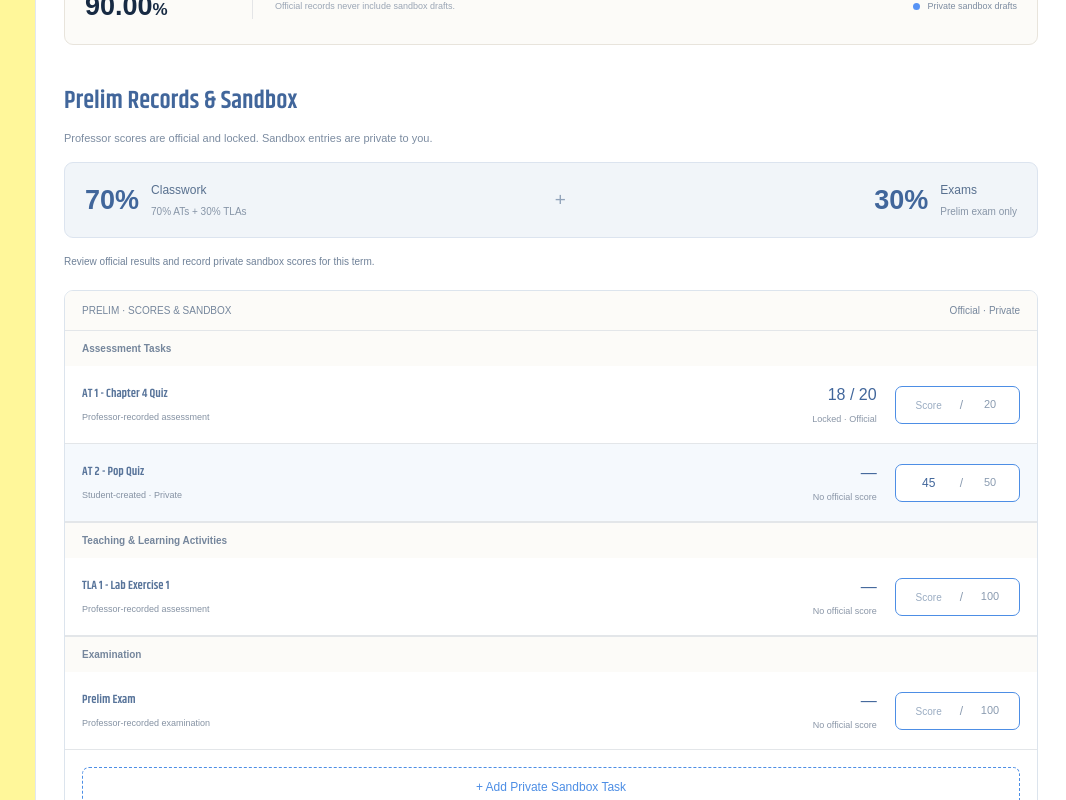
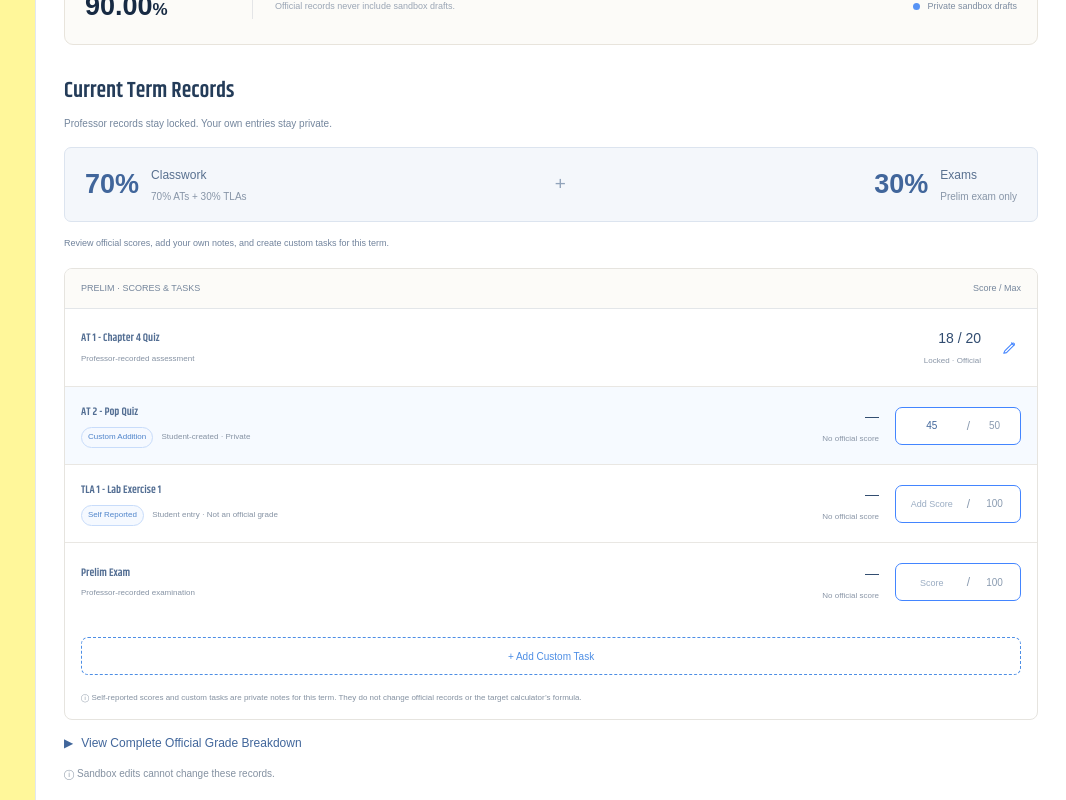
Before and after one commit to UIC-CCS-WEB-DEVELOPMENT-2026-2027/grade-compute, a React (Vite) app: page /student/subject/C101 in a window 1280 px wide. Shown: the part 380-1180 px from the top of the page, without its empty margins (214-1280 px from the left). Built offline with nearby package versions, Linux system fonts and the light colour scheme.

Commit message:
Refine current term records layout and labels

```diff
--- a/src/components/student/CurrentTermRecord.css
+++ b/src/components/student/CurrentTermRecord.css
@@ -390,8 +390,8 @@
     display: flex;
     align-items: center;
     gap: 8px;
-    margin-top: 24px;
-    padding: 8px 0;
+    margin-top: 12px;
+    padding: 4px 0;
     border: none;
     background: transparent;
     color: #41669b;
@@ -509,6 +509,177 @@
 
     .add-task-form {
         padding: 12px 10px;
+    }
+}
+
+@media (max-width: 380px) {
+    .record-row {
+        align-items: flex-start;
+        flex-direction: column;
+    }
+}
+
+.current-term-records {
+    margin-top: 30px;
+    color: #526c91;
+    font-family: Arial, sans-serif;
+}
+
+.records-heading h2 {
+    color: #243c59;
+    font-size: 22px;
+    font-weight: 600;
+}
+
+.records-heading p {
+    margin: 8px 0 16px;
+    color: #74869d;
+    font-size: 10px;
+}
+
+.grade-weight {
+    min-height: 75px;
+    border-radius: 7px;
+    background: #f4f7fb;
+}
+
+.records-description {
+    margin: 14px 0 18px;
+    color: #71839c;
+    font-size: 9px;
+}
+
+.records-box {
+    border-color: #e6e4df;
+    border-radius: 8px;
+}
+
+.records-header {
+    min-height: 40px;
+    padding: 12px 16px;
+    background: #fcfbf8;
+    color: #75869c;
+    font-size: 9px;
+}
+
+.term-task-heading {
+    display: none;
+}
+
+.term-task-section + .term-task-section {
+    border-top: 0;
+}
+
+.record-row {
+    min-height: 78px;
+    padding: 14px 16px;
+    gap: 16px;
+    border-bottom-color: #e9e7e3;
+}
+
+.term-task-section:last-of-type .record-row {
+    border-bottom: 0;
+}
+
+.record-information h3 {
+    display: flex;
+    align-items: baseline;
+    gap: 5px;
+    color: #536e93;
+    font-size: 11px;
+}
+
+.record-category {
+    flex: 0 0 auto;
+}
+
+.record-information p {
+    margin-top: 6px;
+    font-size: 8px;
+}
+
+.official-score {
+    min-width: 94px;
+}
+
+.official-score strong {
+    color: #314c70;
+    font-size: 14px;
+}
+
+.official-score small {
+    font-size: 8px;
+}
+
+.score-input-group {
+    width: 126px;
+    min-height: 38px;
+    padding: 5px 8px;
+    border-radius: 7px;
+    border-color: #4385ff;
+}
+
+.score-input-group input {
+    flex: 1;
+    width: 54px;
+    font-size: 10px;
+}
+
+.score-input-group input::placeholder {
+    font-size: 9px;
+}
+
+.score-input-group .sandbox-max-score {
+    width: 35px;
+    font-size: 10px;
+}
+
+.edit-score-button {
+    width: 24px;
+    height: 30px;
+    padding: 5px;
+    border: 0;
+    background: transparent;
+    color: #4385ff;
+    cursor: pointer;
+}
+
+.edit-score-button svg {
+    display: block;
+    width: 14px;
+    height: 14px;
+}
+
+.custom-record {
+    background: #f6faff;
+}
+
+.add-task-button {
+    width: calc(100% - 32px);
+    min-height: 38px;
+    margin: 16px;
+    border-radius: 7px;
+    font-size: 10px;
+}
+
+.records-privacy {
+    padding: 0 16px 14px;
+    font-size: 8px;
+}
+
+@media (max-width: 600px) {
+    .record-row {
+        align-items: center;
+        flex-direction: row;
+        padding: 12px 10px;
+    }
+
+    .official-score {
+        min-width: auto;
+    }
+
+    .score-input-group {
+        width: 106px;
     }
 }
 
--- a/src/components/student/CurrentTermRecord.jsx
+++ b/src/components/student/CurrentTermRecord.jsx
@@ -20,6 +20,7 @@ function CurrentTermRecords({ classId, term = "Prelim" }) {
     const [taskCategory, setTaskCategory] = useState("AT");
     const [showAddTask, setShowAddTask] = useState(false);
     const [showBreakdown, setShowBreakdown] = useState(false);
+    const [editingScores, setEditingScores] = useState({});
     const [saveError, setSaveError] = useState("");
 
     const classItem = dbData?.classes?.find((item) => item.id === classId);
@@ -168,10 +169,9 @@ function CurrentTermRecords({ classId, term = "Prelim" }) {
     return (
         <section className="current-term-records">
             <header className="records-heading">
-                <h2>{term} Records &amp; Sandbox</h2>
+                <h2>Current Term Records</h2>
                 <p>
-                    Professor scores are official and locked. Sandbox entries
-                    are private to you.
+                    Professor records stay locked. Your own entries stay private.
                 </p>
             </header>
 
@@ -194,14 +194,13 @@ function CurrentTermRecords({ classId, term = "Prelim" }) {
             </div>
 
             <p className="records-description">
-                Review official results and record private sandbox scores for
-                this term.
+                Review official scores, add your own notes, and create custom tasks for this term.
             </p>
 
             <div className="records-box">
                 <div className="records-header">
-                    <span>{term.toUpperCase()} · SCORES &amp; SANDBOX</span>
-                    <span>Official · Private</span>
+                    <span>{term.toUpperCase()} · SCORES &amp; TASKS</span>
+                    <span>Score / Max</span>
                 </div>
 
                 {["AT", "TLA"].map((category) => {
@@ -213,13 +212,21 @@ function CurrentTermRecords({ classId, term = "Prelim" }) {
                                     ? "Assessment Tasks"
                                     : "Teaching & Learning Activities"}
                             </h3>
-                            {categoryTasks.length ? categoryTasks.map((task) => (
+                            {categoryTasks.length ? categoryTasks.map((task) => {
+                                const name = taskName(task, category);
+                                const displayName = task.isCustomTask &&
+                                    !name.toLowerCase().startsWith(category.toLowerCase())
+                                    ? `${category} - ${name}`
+                                    : name;
+                                return (
                                 <div className={`record-row ${task.isCustomTask ? "custom-record" : ""}`} key={task.id}>
                                     <div className="record-information">
-                                        <h3>{taskName(task, category)}</h3>
+                                        <h3>{displayName}</h3>
                                         <p>
                                             {task.isCustomTask
-                                                ? "Student-created · Private"
+                                                ? <><span className="record-tag">Custom Addition</span> Student-created · Private</>
+                                                : task.officialScore === null || task.officialScore === undefined
+                                                    ? <><span className="record-tag">Self Reported</span> Student entry · Not an official grade</>
                                                     : "Professor-recorded assessment"}
                                         </p>
                                     </div>
@@ -235,6 +242,11 @@ function CurrentTermRecords({ classId, term = "Prelim" }) {
                                                 : "Locked · Official"}
                                         </small>
                                     </div>
+                                    {(task.officialScore === null ||
+                                        task.officialScore === undefined ||
+                                        task.studentReportedScore !== null &&
+                                        task.studentReportedScore !== undefined ||
+                                        editingScores[task.id]) ? (
                                         <div className="score-editor">
                                             <label className="score-input-group">
                                                 <input
@@ -242,8 +254,8 @@ function CurrentTermRecords({ classId, term = "Prelim" }) {
                                                     min="0"
                                                     max={task.maxScore}
                                                     step="any"
-                                                placeholder="Score"
-                                                aria-label={`Private score for ${taskName(task, category)}`}
+                                                    placeholder="Add Score"
+                                                    aria-label={`Private score for ${displayName}`}
                                                     value={task.studentReportedScore ?? ""}
                                                     onChange={(event) =>
                                                         updateSandbox(category, task.id, "studentReportedScore", event.target.value)
@@ -255,8 +267,24 @@ function CurrentTermRecords({ classId, term = "Prelim" }) {
                                                 </span>
                                             </label>
                                         </div>
+                                    ) : (
+                                        <button
+                                            type="button"
+                                            className="edit-score-button"
+                                            aria-label={`Add a private score for ${displayName}`}
+                                            onClick={() => setEditingScores((scores) => ({
+                                                ...scores,
+                                                [task.id]: true,
+                                            }))}
+                                        >
+                                            <svg viewBox="0 0 16 16" fill="none" aria-hidden="true">
+                                                <path d="m10.8 2.2 3 3M2 14l3.2-.7L13.8 4.7a1.4 1.4 0 0 0-2-2L3.2 11.3 2 14Z" stroke="currentColor" strokeWidth="1.2" strokeLinecap="round" strokeLinejoin="round" />
+                                            </svg>
+                                        </button>
+                                    )}
                                 </div>
-                            )) : (
+                            );
+                            }) : (
                                 <p className="term-empty">No {category} records for {term} yet.</p>
                             )}
                         </section>
@@ -319,7 +347,7 @@ function CurrentTermRecords({ classId, term = "Prelim" }) {
                         </select>
                         <input
                             type="text"
-                            placeholder="Enter sandbox task name"
+                            placeholder="Task name"
                             value={taskNameInput}
                             onChange={(event) => setTaskNameInput(event.target.value)}
                             aria-label="Sandbox task name"
@@ -362,10 +390,10 @@ function CurrentTermRecords({ classId, term = "Prelim" }) {
                     }}
                     aria-expanded={showAddTask}
                 >
-                    {showAddTask ? "Cancel Adding Sandbox Task" : "+ Add Private Sandbox Task"}
+                    {showAddTask ? "Close" : "+ Add Custom Task"}
                 </button>
                 <p className="records-privacy">
-                    Private sandbox scores never change or replace official records.
+                    ⓘ Self-reported scores and custom tasks are private notes for this term. They do not change official records or the target calculator’s formula.
                 </p>
             </div>
 
@@ -384,8 +412,7 @@ function CurrentTermRecords({ classId, term = "Prelim" }) {
             {showBreakdown && (
                 <div className="official-breakdown">
                     <p className="official-breakdown-intro">
-                        Only professor-recorded scores are shown here. Private
-                        sandbox entries are not included.
+                        All professor-recorded assessments used by the calculator are listed here. Private task notes above are excluded.
                     </p>
                     {breakdownSections.map(({ category, title, icon, weight }) => {
                         const tasks = (currentTerm[category] ?? []).filter(
@@ -473,7 +500,7 @@ function CurrentTermRecords({ classId, term = "Prelim" }) {
                 </div>
             )}
             <p className="sandbox-notice">
-                Your sandbox edits are private and saved separately for each term.
+                ⓘ Sandbox edits cannot change these records.
             </p>
         </section>
     );
```
Lines whose indentation alone changed are shown as unchanged.
